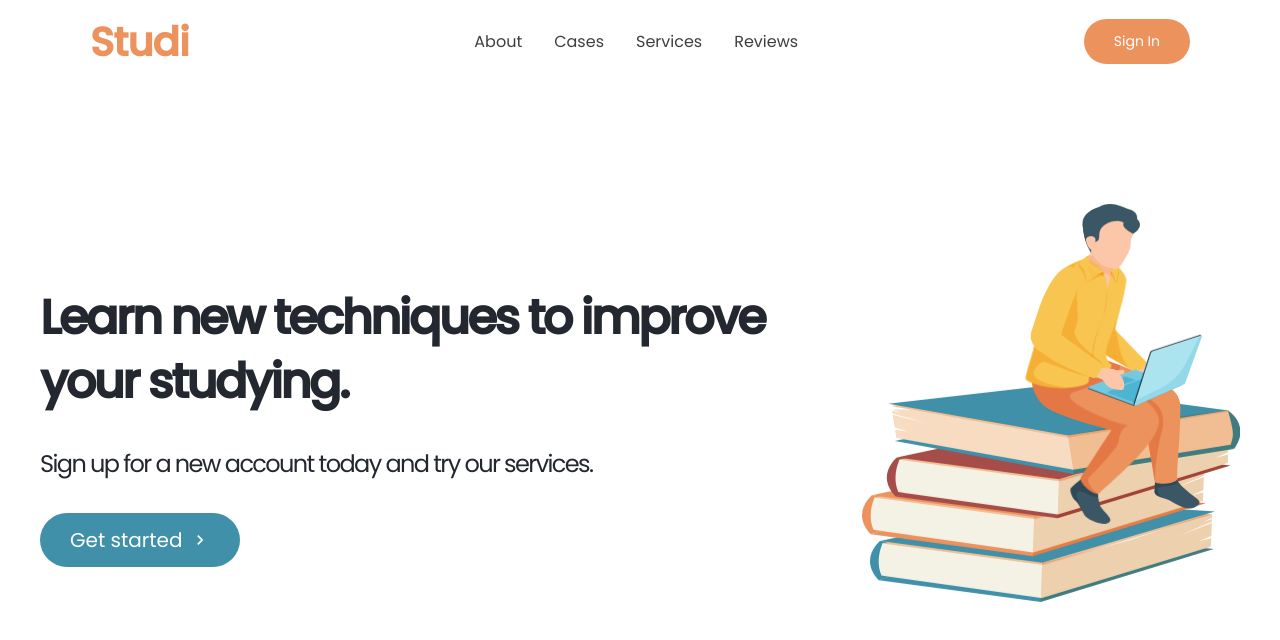
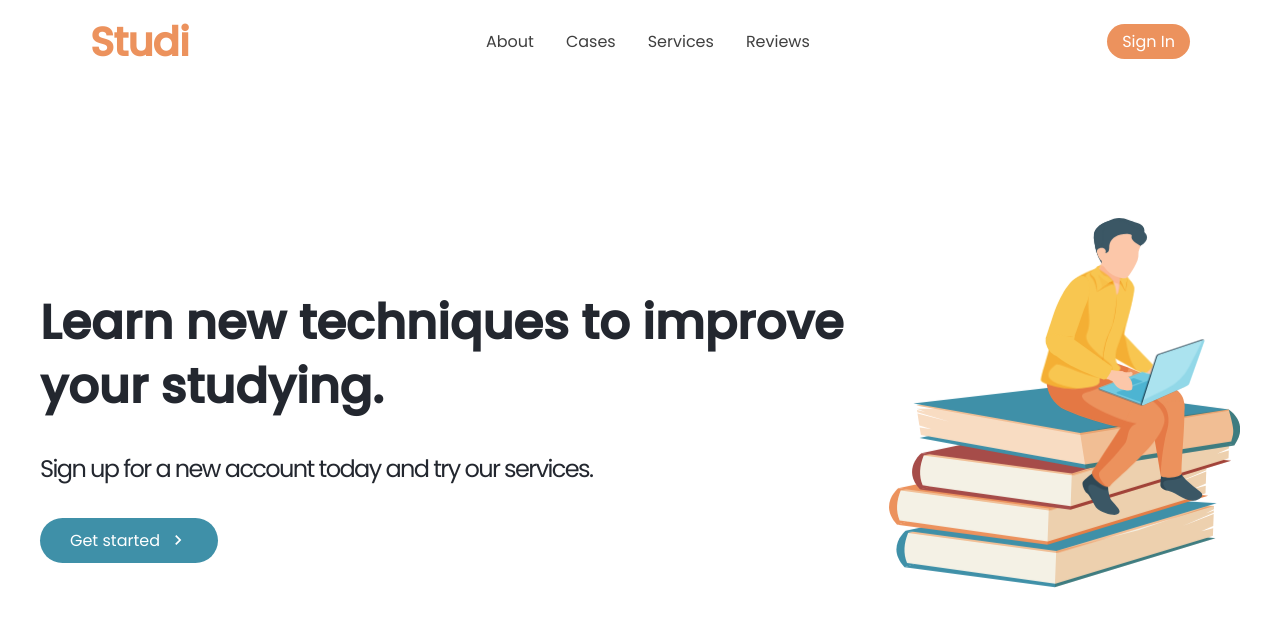
Before and after one commit to gxlpes/studi, a React (Create React App) app: page / in a window 1280 px wide. Shown: the top 640 px of the page. Built offline with nearby package versions, Linux system fonts and the light colour scheme.

Commit message:
Animation + margin + button

```diff
--- a/src/GlobalStyles.js
+++ b/src/GlobalStyles.js
@@ -6,4 +6,19 @@ export const GlobalStyle = createGlobalStyle`
     padding: 0;
     font-family: 'Poppins', sans-serif;
 }
+body {
+    animation: fadeIn 4s ease-in-out;
+
+
+    @keyframes fadeIn {
+        0% {
+            opacity: 0;
+            transform: translateY(-20px);
+        }
+        10% {
+            opacity: 1;
+            transform: translateY(0);
+        }
+    }
+}
 `;
--- a/src/components/ButtonElement.js
+++ b/src/components/ButtonElement.js
@@ -6,9 +6,9 @@ export const Button = styled(Link)`
   border-radius: 50px;
   background: ${({ primary }) => (primary ? "#3F90A8" : "	#EC925D")};
   white-space: nowrap;
-  padding: ${({ big }) => (big ? "14px 48px" : "12px 30px")};
+  padding: ${({ big }) => (big ? "10px 30px" : "5px 15px")};
   color: ${({ dark }) => (dark ? "#3f3f3f" : "#fff")};
-  font-size: ${({ fontBig }) => (fontBig ? "20px" : "14px")};
+  font-size: ${({ fontBig }) => (fontBig ? "1rem" : "1rem")};
   outline: none;
   border: none;
   cursor: pointer;
--- a/src/components/HomeSection/HeroSection.js
+++ b/src/components/HomeSection/HeroSection.js
@@ -33,6 +33,7 @@ const HeroSection = () => {
               onMouseEnter={onHover}
               onMouseLeave={onHover}
               primary="true"
+              big="true"
             >
               Get started {hover ? <ArrowForward /> : <ArrowRight />}
             </Button>
--- a/src/components/HomeSection/HeroSectionStyles.js
+++ b/src/components/HomeSection/HeroSectionStyles.js
@@ -18,6 +18,10 @@ export const HeroText = styled.div`
   flex-direction: column;
   align-items: flex-start;
   gap: 2rem;
+
+  @media screen and (max-width: 768px) {
+    gap: 1rem;
+  }
 `;
 
 export const SVGContainer = styled.svg`
@@ -30,7 +34,7 @@ export const SVGContainer = styled.svg`
 export const SVGImage = styled(SVGFile)`
   width: clamp(1rem + 15vw, 10rem + 25vw, 40rem + 50vw);
 
-  @media screen (max-width: 768px) {
+  @media screen and (max-width: 768px) {
     margin-top: -10rem;
   }
 `;
@@ -45,7 +49,7 @@ export const HeroContent = styled.div`
 
   @media screen and (max-width: 768px) {
     flex-direction: column;
-    margin-top: 5rem;
+    margin-top: 15rem;
   }
 `;
 
@@ -55,16 +59,11 @@ export const HeroH1 = styled.h1`
   font-weight: 900;
   text-align: left;
   line-height: 4rem;
-  letter-spacing: -0.16rem;
 
   @media screen and (max-width: 768px) {
     font-size: 25px;
-    line-height: 3rem;
+    line-height: 2.5rem;
     white-space: normal;
-  }
-
-  @media screen and (max-width: 480px) {
-    font-size: 32px;
   }
 `;
 
```
